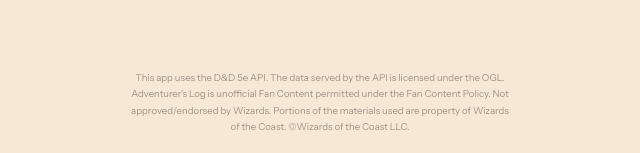
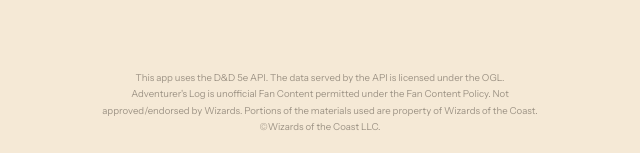
Before and after one commit to draykhlin/adventurers-log, a React (Create React App) app in the folder frontend/: page / in a window 1280 px wide. Shown: the part 799-952 px from the top of the page, without its empty margins (320-960 px from the left). Built offline with nearby package versions, Linux system fonts and the light colour scheme; no server answers; a web font is replaced by a local one.

Commit message:
updated responsive layout for legal footer, help-info

```diff
--- a/frontend/src/index.css
+++ b/frontend/src/index.css
@@ -212,7 +212,6 @@ main {
   margin-bottom: 4rem;
 }
 .help-info {
-  width: 50%;
   margin: 3rem auto;
   /* padding: 0 6rem; */
   /* background-color: #f6dbac; */
@@ -228,6 +227,11 @@ main {
     font-weight: 500;
     margin-top: 1.5rem;
   }
+      @media (min-width: 768px) {
+        .help-info {
+          width: 50%;
+        }
+      }
 
 
 /* ========HOME========
@@ -649,6 +653,11 @@ main {
   }
       @media (min-width: 576px) {
         .legal-footer {
-          width: 30%;
+          width: 75%;
         }
       }
+      @media (min-width: 992px) {
+        .legal-footer {
+          width: 35%;
+        }
+      }
```
